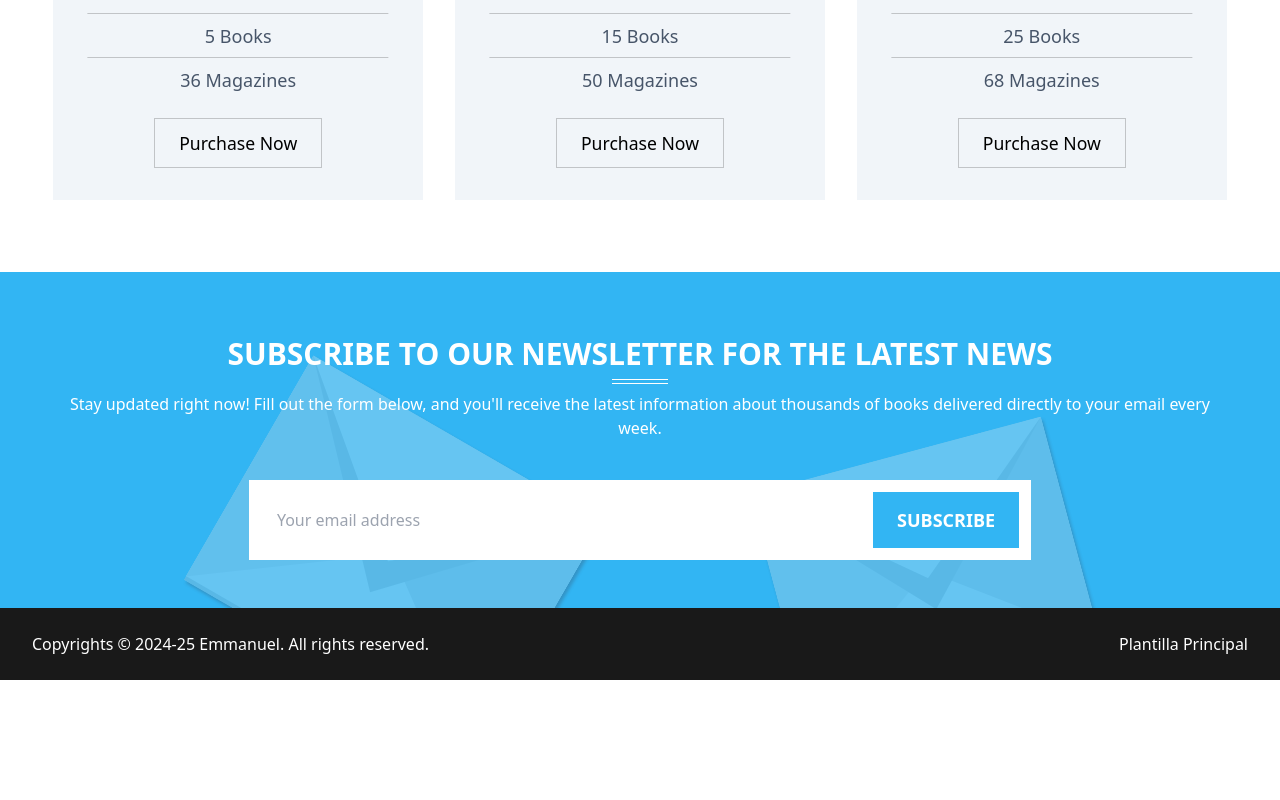
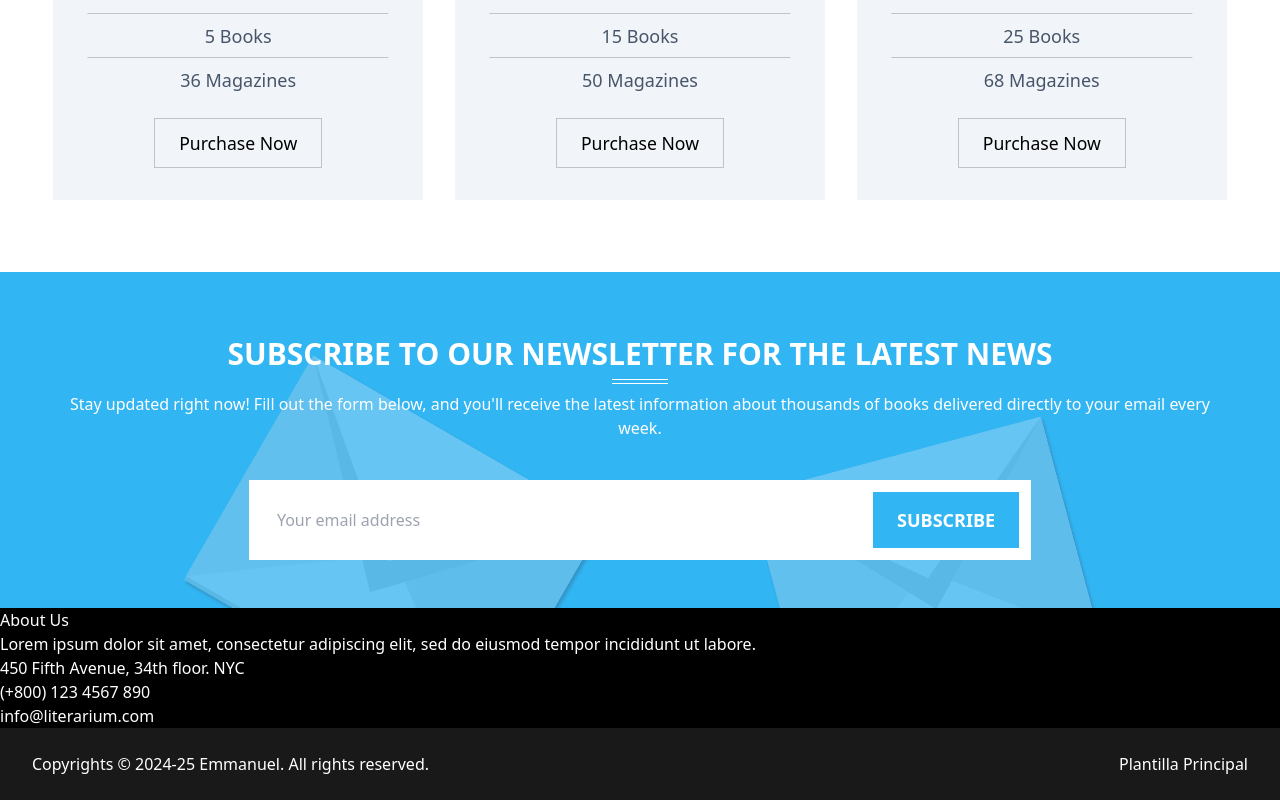
Before and after one commit to emmanuel-cruz-dev/literarium, a React (Vite) app: page / in a window 1280 px wide. Shown: the part 6798-7598 px from the top of the page. Before the commit the page ends 7478 px from the top, so only its background shows below. Built offline with nearby package versions, Linux system fonts and the light colour scheme.

Commit message:
armando estructura de footer

```diff
--- a/src/components/Footer.tsx
+++ b/src/components/Footer.tsx
@@ -1,7 +1,23 @@
 const Footer = () => {
   return (
-    <footer className="bg-black/90 text-white">
-      <div className="px-4 py-12 lg:py-6 lg:px-8 mx-auto flex flex-col lg:flex-row gap-4 justify-between items-center text-center">
+    <footer className="footer text-white" id="footer">
+      <article className="bg-black">
+        <div>
+          <h2>About Us</h2>
+          <ul>
+            <li>
+              Lorem ipsum dolor sit amet, consectetur adipiscing elit, sed do
+              eiusmod tempor incididunt ut labore.
+            </li>
+            <li>450 Fifth Avenue, 34th floor. NYC</li>
+            <li>(+800) 123 4567 890</li>
+            <li>
+              <a href="#">info@literarium.com</a>
+            </li>
+          </ul>
+        </div>
+      </article>
+      <article className="bg-black/90 px-4 py-12 lg:py-6 lg:px-8 mx-auto flex flex-col lg:flex-row gap-4 justify-between items-center text-center">
         <span>
           Copyrights © 2024-25{" "}
           <a
@@ -22,7 +38,7 @@ const Footer = () => {
         >
           Plantilla Principal
         </a>
-      </div>
+      </article>
     </footer>
   );
 };
```
